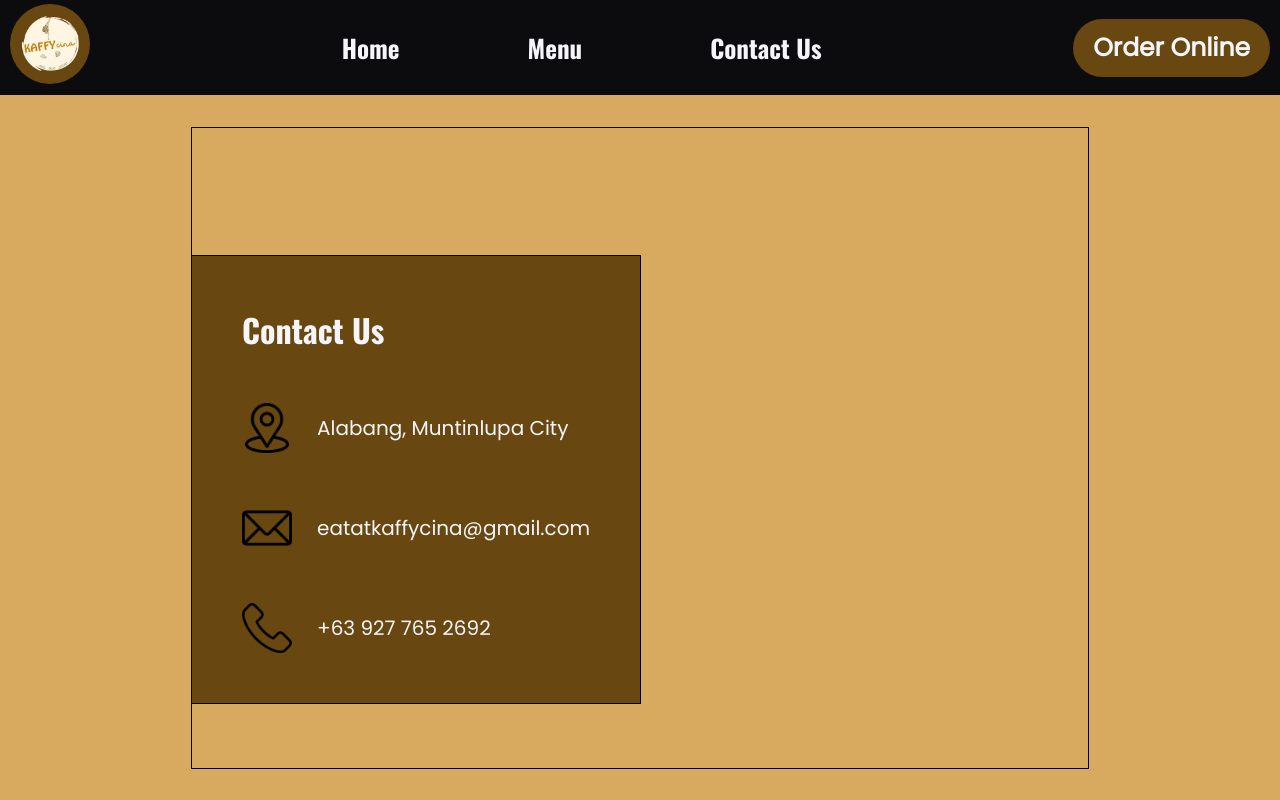
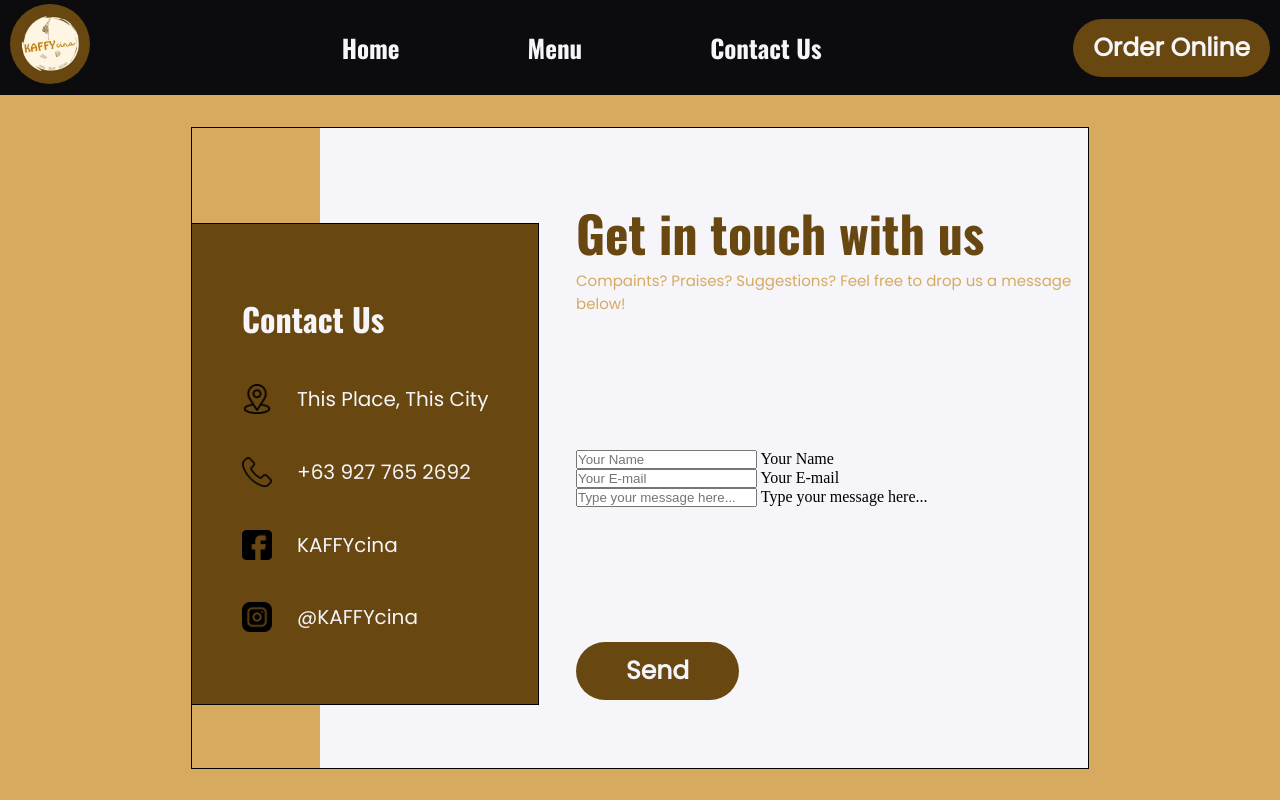
Before and after one commit to akym19/kaffycina, a website built with webpack: page src/contact.html in a window 1280 px wide. Shown: the top 800 px of the page. Built offline with nearby package versions, Linux system fonts and the light colour scheme.

Commit message:
finalizing contac us form

```diff
--- a/src/contact.html
+++ b/src/contact.html
@@ -32,17 +32,87 @@
                     <div id="info">
                         <h1>Contact Us</h1>
                         <div id="address" class="details">
-                            <img src="../src/images/location.png" alt="" />
-                            <p>Alabang, Muntinlupa City</p>
-                        </div>
-                        <div id="email-add" class="details">
-                            <img src="../src/images/email.png" alt="" />
-                            <p>eatatkaffycina@gmail.com</p>
+                            <img
+                                src="../src/images/location.png"
+                                alt="Adress"
+                            />
+                            <p>This Place, This City</p>
                         </div>
                         <div id="phone-num" class="details">
-                            <img src="../src/images/telephone.png" alt="" />
+                            <img
+                                src="../src/images/telephone.png"
+                                alt="Telephone"
+                            />
                             <p>+63 927 765 2692</p>
                         </div>
+                        <div id="facebook" class="details">
+                            <img
+                                src="../src/images/facebook.png"
+                                alt="Facebook"
+                            />
+                            <a
+                                href="https://www.facebook.com/profile.php?id=100063954195673"
+                                target="_blank"
+                                >KAFFYcina</a
+                            >
+                        </div>
+                        <div id="instagram" class="details">
+                            <img
+                                src="../src/images/instagram.png"
+                                alt="Instagram"
+                            />
+                            <a
+                                href="https://instagram.com/kaffycina?igshid=ZGUzMzM3NWJiOQ%3D%3D"
+                                target="_blank"
+                                >@KAFFYcina</a
+                            >
+                        </div>
+                    </div>
+                    <div id="contact-form-container">
+                        <form action="#" id="contact-form" method="post">
+                            <div id="contact-heading">
+                                <h1>Get in touch with us</h1>
+                                <p>
+                                    Compaints? Praises? Suggestions? Feel free
+                                    to drop us a message below!
+                                </p>
+                            </div>
+                            <div id="input-container">
+                                <div class="input-wrapper">
+                                    <input
+                                        type="text"
+                                        name="full-name"
+                                        id="full-name"
+                                        placeholder="Your Name"
+                                        required
+                                    />
+                                    <label for="full-name">Your Name</label>
+                                </div>
+                                <div class="input-wrapper">
+                                    <input
+                                        type="email"
+                                        name="mail"
+                                        id="mail"
+                                        placeholder="Your E-mail"
+                                        required
+                                    />
+                                    <label for="mail">Your E-mail</label>
+                                </div>
+                                <div class="input-wrapper">
+                                    <input
+                                        type="text"
+                                        name="message"
+                                        id="message"
+                                        placeholder="Type your message here..."
+                                        required
+                                    />
+                                    <label for="message"
+                                        >Type your message here...</label
+                                    >
+                                </div>
+                            </div>
+                            <button>Send</button>
+                        </form>
                     </div>
                     <div id="form-container"></div>
                 </div>
--- a/src/css/styles.css
+++ b/src/css/styles.css
@@ -287,12 +287,12 @@
     outline: solid 1px black;
     display: flex;
     flex-direction: column;
-    gap: 50px;
-    justify-content: center;
+    justify-content: space-around;
     padding: 50px;
     background-color: var(--primary-color);
     position: absolute;
-    top: 20%;
+    height: 60vh;
+    top: 15%;
 }
 
 #info h1 {
@@ -307,11 +307,66 @@
 }
 
 .details img {
-    height: 50px;
+    height: 30px;
 }
 
-.details p {
+.details p,
+.details a {
     font-family: "Poppins", sans-serif;
     color: var(--white-font);
     font-size: clamp(8px, 7.5vw, 20px);
 }
+
+.details a {
+    text-decoration: none;
+}
+
+#contact-form-container {
+    width: 60vw;
+    height: 80vh;
+    background-color: var(--white-font);
+    position: absolute;
+    right: 0;
+    z-index: -1;
+    display: grid;
+    grid-template-columns: 1fr 2fr;
+    grid-template-areas: ".... form";
+}
+
+#contact-form-container form {
+    grid-area: form;
+    display: flex;
+    flex-direction: column;
+    justify-content: space-around;
+}
+
+form h1 {
+    font-family: "Oswald", sans-serif;
+    color: var(--primary-color);
+    font-size: clamp(50px, 15vw, 50px);
+}
+
+form p {
+    font-family: "Poppins", sans-serif;
+    color: var(--secondary-color);
+    font-size: clamp(8px, 7.5vw, 15px);
+}
+
+form button {
+    padding: 10px 50px;
+    color: var(--white-font);
+    background-color: var(--primary-color);
+    border: none;
+    border-radius: 30px;
+    font-family: "Poppins", sans-serif;
+    font-size: clamp(8px, 7.5vw, 25px);
+    font-weight: 700;
+    width: fit-content;
+    transition: all 0.25s;
+}
+
+form button:hover {
+    background-color: var(--white-font);
+    color: var(--dark-font);
+    cursor: pointer;
+}
```
Also changed, not shown: src/images/email.png (deleted), src/images/facebook.png (added), src/images/instagram.png (added).
